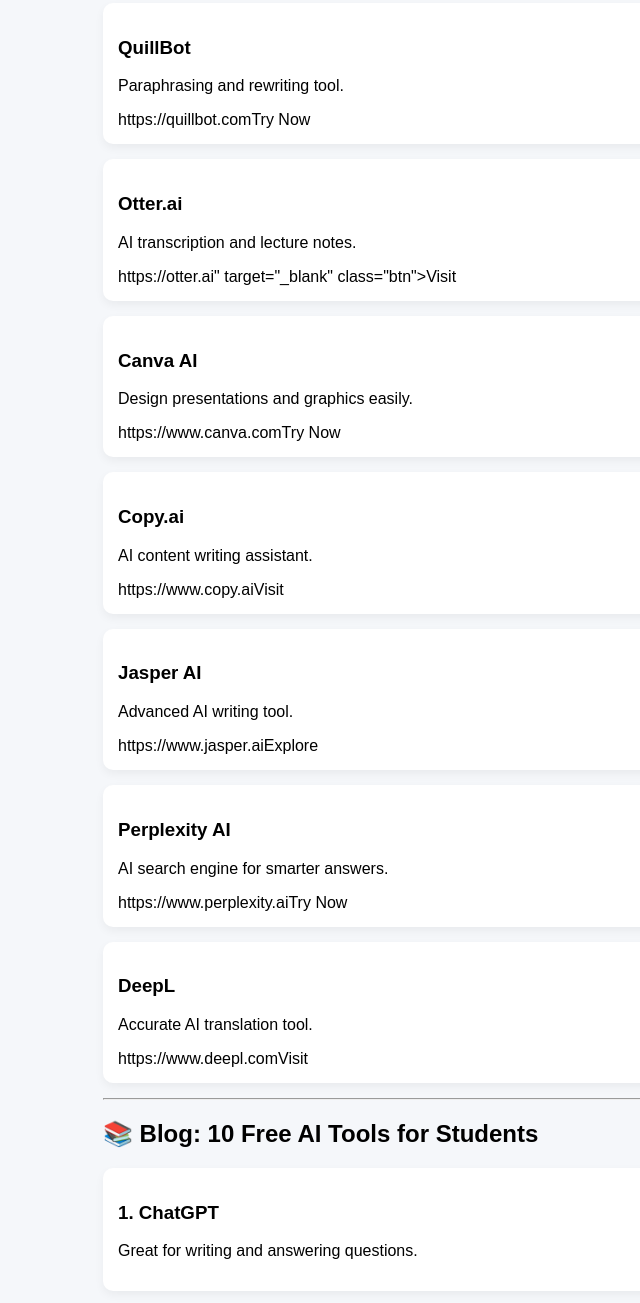
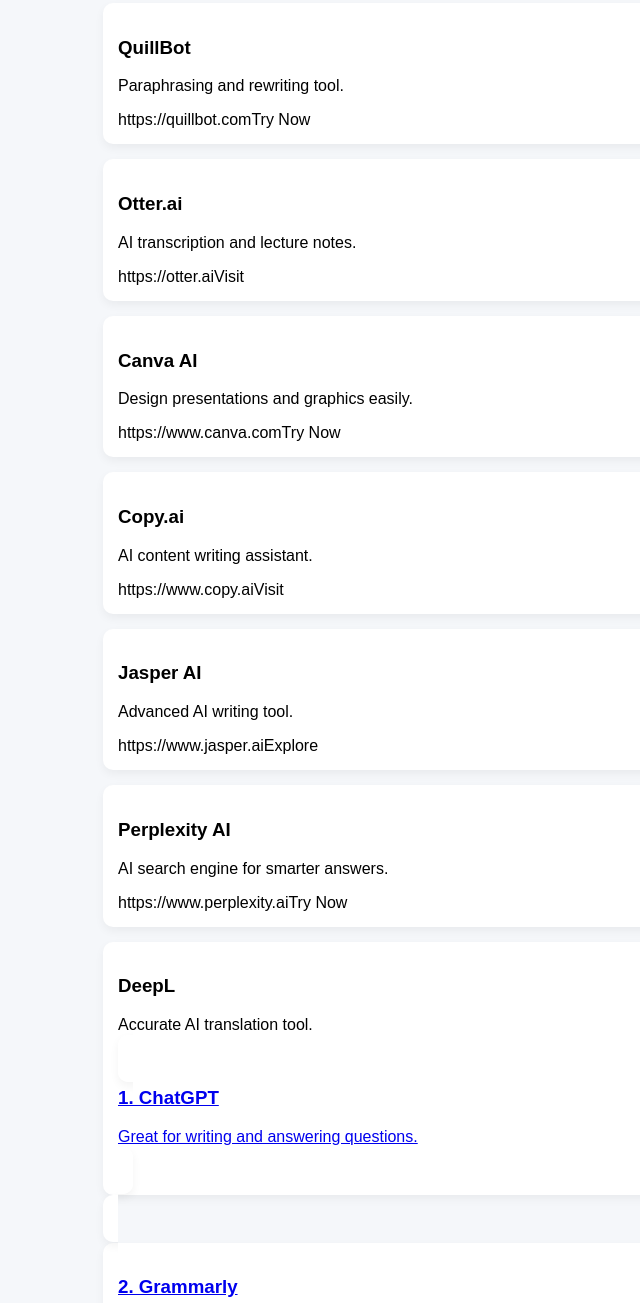
Before and after one commit to ziqi108/ai-tools-site, a plain HTML site: page index.html in a window 1280 px wide. Shown: the part 697-2000 px from the top of the page, without its empty margins (87-727 px from the left). Drawn offline with Linux system fonts and the light colour scheme.

Commit message:
Update index.html

```diff
--- a/index.html
+++ b/index.html
@@ -91,7 +91,7 @@
 <div class="card">
   <h3>Otter.ai</h3>
   <p>AI transcription and lecture notes.</p>
-https://otter.ai" target="_blank" class="btn">Visit</a>
+  https://otter.aiVisit</a>
 </div>
 
 <div class="card">
@@ -121,12 +121,7 @@
 <div class="card">
   <h3>DeepL</h3>
   <p>Accurate AI translation tool.</p>
-https://www.deepl.comVisit</a>
-</div>
-
-<hr>
-
-<h2>📚 Blog: 10 Free AI Tools for Students</h2>
+  <a href="https://www.deepl.com" target="_blankh2>📚 Blog: 10 Free AI Tools for Students</h2>
 
 <div class="card">
   <h3>1. ChatGPT</h3>
```
Lines whose indentation alone changed are shown as unchanged.
